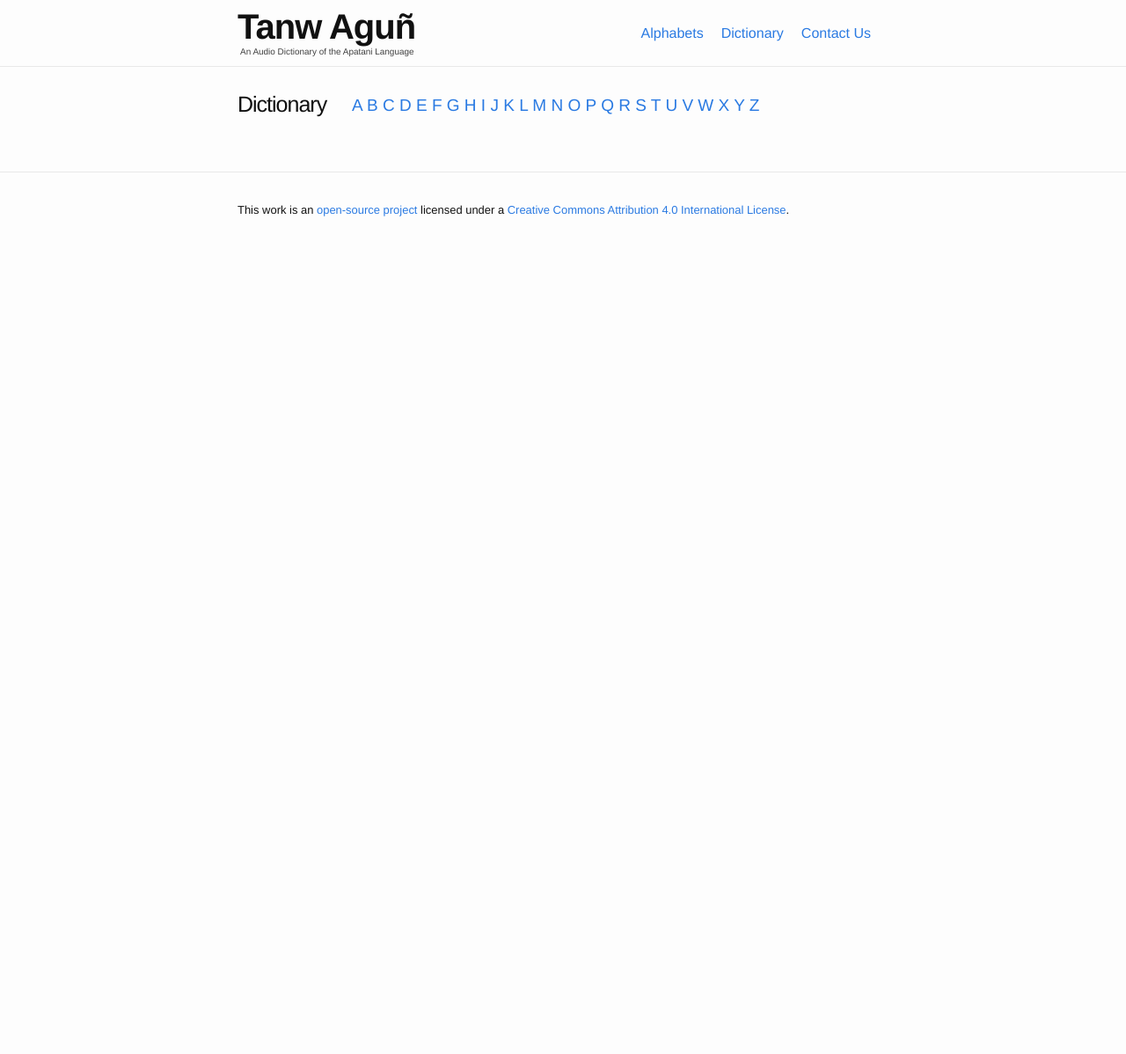
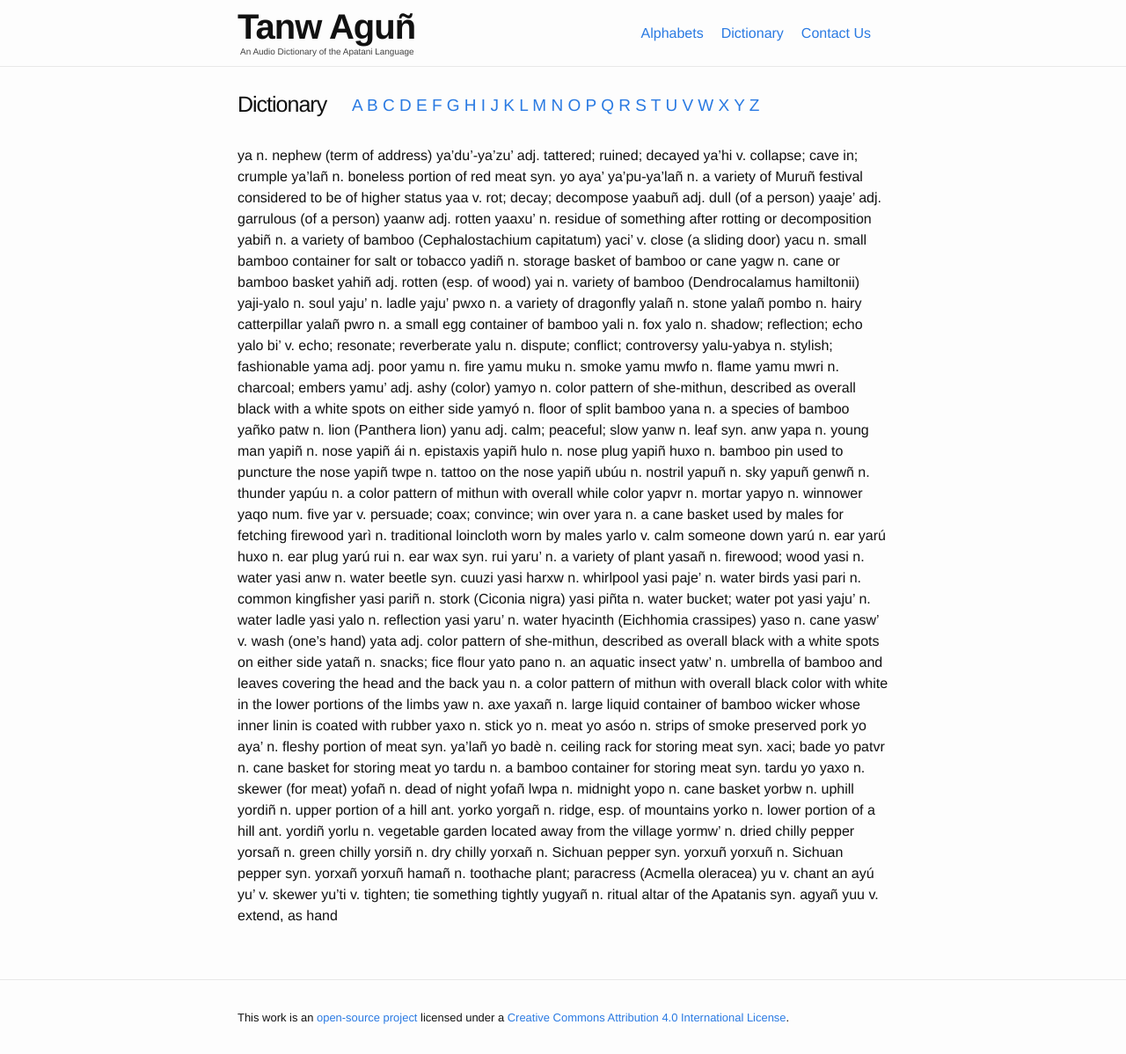
Before and after one commit to hacksparrow/language.apatani.org, a Jekyll site: the page built from dictionary/y.md, in a window 1280 px wide. Shown: the whole page at 88% size. Built offline with Jekyll 4.4.1, drawn with Linux system fonts in a browser that asks for light colours; nearby versions of some CDN libraries; before the commit the page ends 900 px from its top, so only the background shows below that.

Commit message:
Update y.md

```diff
--- a/dictionary/y.md
+++ b/dictionary/y.md
@@ -2,3 +2,112 @@
 title: Tanw Dictionary - Y
 layout: dictionary
 ---
+
+ya	n.	nephew (term of address)
+ya'du'-ya'zu'	adj.	tattered; ruined; decayed
+ya'hi	v.	collapse; cave in; crumple
+ya'lañ	n.	boneless portion of red meat	syn.	yo aya'
+ya'pu-ya'lañ	n.	a variety of Muruñ festival considered to be of higher status
+yaa	v.	rot; decay; decompose
+yaabuñ	adj.	dull (of a person)
+yaaje'	adj.	garrulous (of a person)
+yaanw	adj.	rotten
+yaaxu'	n.	residue of something after rotting or decomposition
+yabiñ	n.	a variety of bamboo (Cephalostachium capitatum)
+yaci'	v.	close (a sliding door)
+yacu	n.	small bamboo container for salt or tobacco
+yadiñ	n.	storage basket of bamboo or cane
+yagw	n.	cane or bamboo basket
+yahiñ	adj.	rotten (esp. of wood)
+yai	n.	variety of bamboo (Dendrocalamus hamiltonii)
+yaji-yalo	n.	soul
+yaju'	n.	ladle
+yaju' pwxo	n.	a variety of dragonfly
+yalañ	n.	stone
+yalañ pombo	n.	hairy catterpillar
+yalañ pwro	n.	a small egg container of bamboo
+yali	n.	fox
+yalo	n.	shadow; reflection; echo
+yalo bi'	v.	echo; resonate; reverberate
+yalu	n.	dispute; conflict; controversy
+yalu-yabya	n.	stylish; fashionable
+yama	adj.	poor
+yamu	n.	fire
+yamu muku	n.	smoke
+yamu mwfo	n.	flame
+yamu mwri	n.	charcoal; embers
+yamu'	adj.	ashy (color)
+yamyo	n.	color pattern of she-mithun, described as overall black with a white spots on either side
+yamyó	n.	floor of split bamboo
+yana	n.	a species of bamboo
+yañko patw	n.	lion (Panthera lion)
+yanu	adj.	calm; peaceful; slow
+yanw	n.	leaf	syn.	anw
+yapa	n.	young man
+yapiñ	n.	nose
+yapiñ ái	n.	epistaxis
+yapiñ hulo	n.	nose plug
+yapiñ huxo	n.	bamboo pin used to puncture the nose
+yapiñ twpe	n.	tattoo on the nose
+yapiñ ubúu	n.	nostril
+yapuñ	n.	sky
+yapuñ genwñ	n.	thunder
+yapúu	n.	a color pattern of mithun with overall while color
+yapvr	n.	mortar
+yapyo	n.	winnower
+yaqo	num.	five
+yar	v.	persuade; coax; convince; win over
+yara	n.	a cane basket used by males for fetching firewood
+yarì	n.	traditional loincloth worn by males
+yarlo	v.	calm someone down
+yarú	n.	ear
+yarú huxo	n.	ear plug
+yarú rui	n.	ear wax	syn.	rui
+yaru'	n.	a variety of plant
+yasañ	n.	firewood; wood
+yasi	n.	water
+yasi anw	n.	water beetle	syn.	cuuzi
+yasi harxw	n.	whirlpool
+yasi paje'	n.	water birds
+yasi pari	n.	common kingfisher
+yasi pariñ	n.	stork (Ciconia nigra)
+yasi piñta	n.	water bucket; water pot
+yasi yaju'	n.	water ladle
+yasi yalo	n.	reflection
+yasi yaru'	n.	water hyacinth (Eichhomia crassipes)
+yaso	n.	cane
+yasw'	v.	wash (one's hand)
+yata	adj.	color pattern of she-mithun, described as overall black with a white spots on either side
+yatañ	n.	snacks; fice flour
+yato pano	n.	an aquatic insect
+yatw'	n.	umbrella of bamboo and leaves covering the head and the back
+yau	n.	a color pattern of mithun with overall black color with white in the lower portions of the limbs
+yaw	n.	axe
+yaxañ	n.	large liquid container of bamboo wicker whose inner linin is coated with rubber
+yaxo	n.	stick
+yo	n.	meat
+yo asóo	n.	strips of smoke preserved pork
+yo aya'	n.	fleshy portion of meat	syn.	ya'lañ
+yo badè	n.	ceiling rack for storing meat	syn.	xaci; bade
+yo patvr	n.	cane basket for storing meat
+yo tardu	n.	a bamboo container for storing meat	syn.	tardu
+yo yaxo	n.	skewer (for meat)
+yofañ	n.	dead of night
+yofañ lwpa	n.	midnight
+yopo	n.	cane basket
+yorbw	n.	uphill
+yordiñ	n.	upper portion of a hill	ant.	yorko
+yorgañ	n.	ridge, esp. of mountains
+yorko	n.	lower portion of a hill	ant.	yordiñ
+yorlu	n.	vegetable garden located away from the village
+yormw'	n.	dried chilly pepper
+yorsañ	n.	green chilly
+yorsiñ	n.	dry chilly
+yorxañ	n.	Sichuan pepper	syn.	yorxuñ
+yorxuñ	n.	Sichuan pepper	syn.	yorxañ
+yorxuñ hamañ	n.	toothache plant; paracress (Acmella oleracea)
+yu	v.	chant an ayú
+yu'	v.	skewer
+yu'ti	v.	tighten; tie something tightly
+yugyañ	n.	ritual altar of the Apatanis	syn.	agyañ
+yuu	v.	extend, as hand
```
